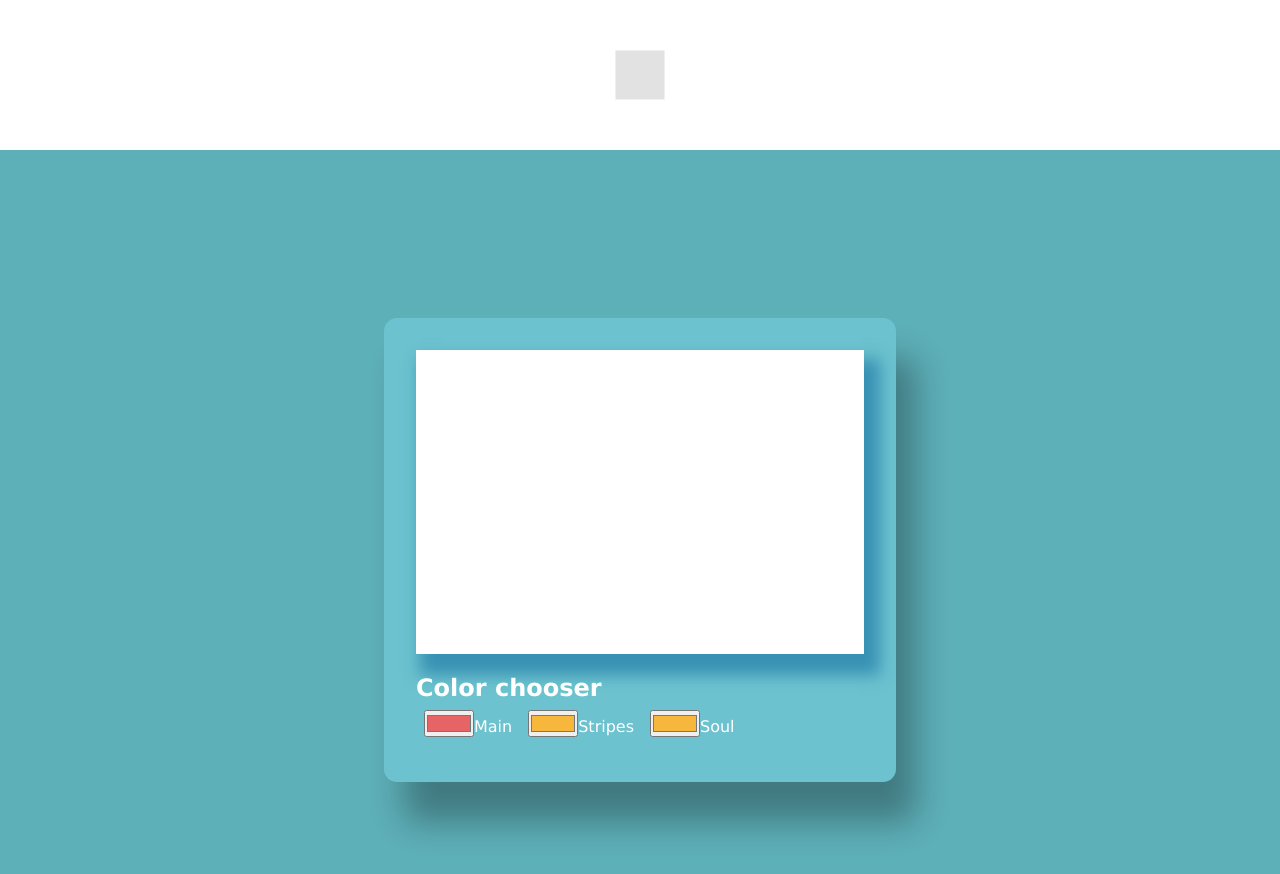
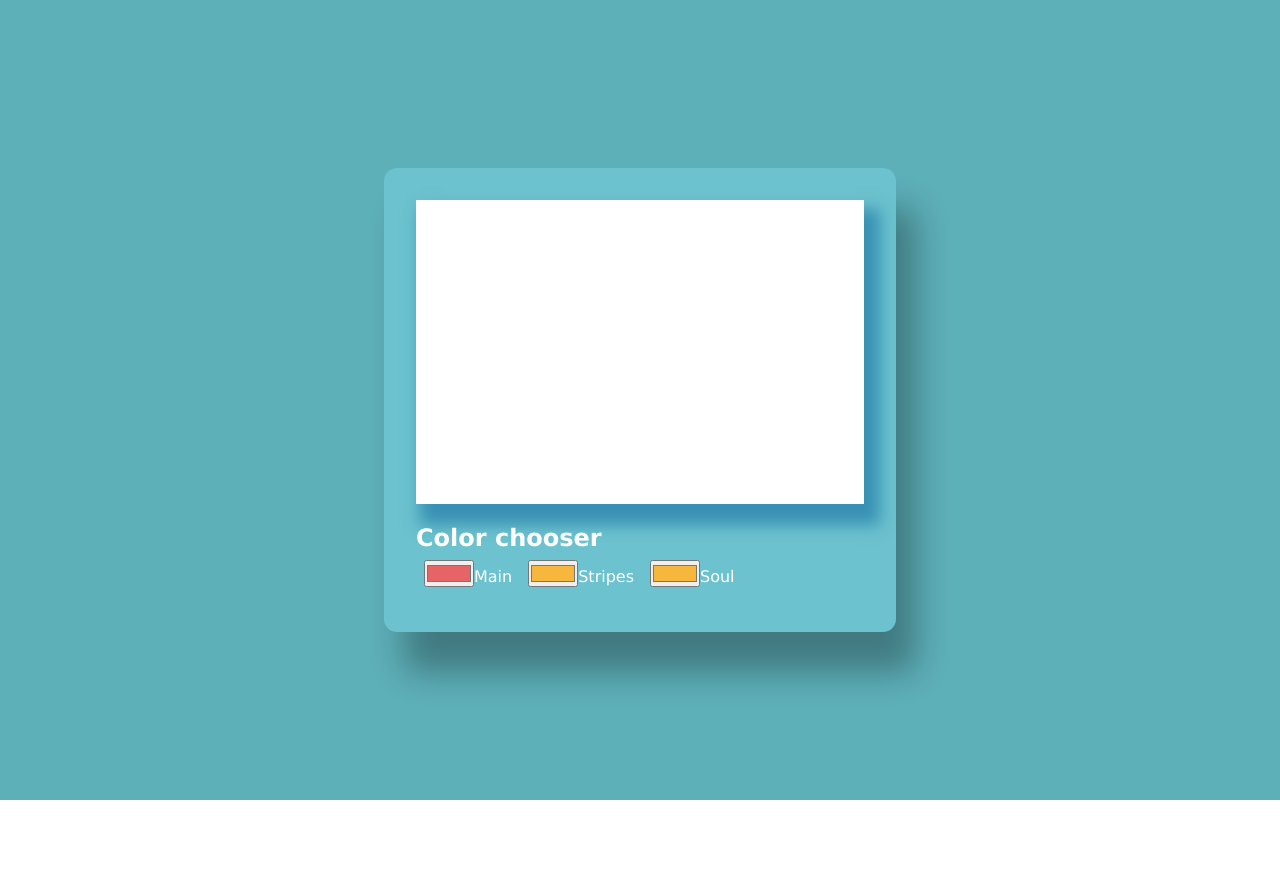
Before and after one commit to VaneCode/landing-page-product, a React (Create React App) app: page / in a window 1280 px wide. Shown: the top 874 px of the page. After the commit the page ends 800 px from the top, so only its background shows below. Built offline with nearby package versions, Linux system fonts and the light colour scheme.

Commit message:
Delete component Canvas

```diff
--- a/src/App.js
+++ b/src/App.js
@@ -5,14 +5,8 @@ import {OrbitControls, useGLTF} from '@react-three/drei';
 import { BoxGeometry } from 'three';
 
 function App() {
-  const ref=useRef();
   return (
     <div className="App">
-     <Canvas>
-      <mesh ref={ref}>
-        <boxGeometry attach='geometry' args={[2,2,2]}/>
-      </mesh>
-     </Canvas>
      <div class="wrapper">
         <div class="card">
             <div class="product-canvas"></div>
```
